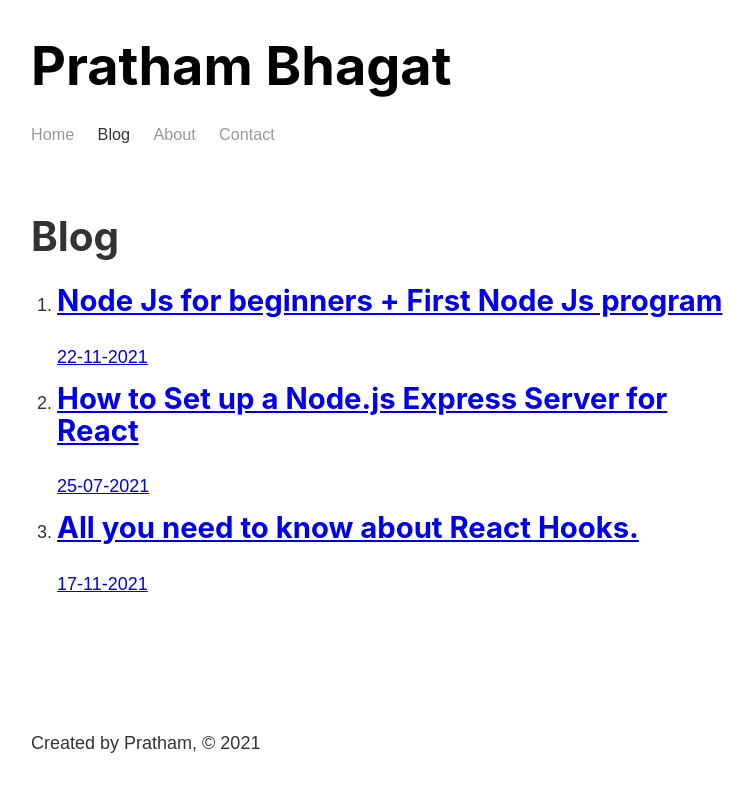
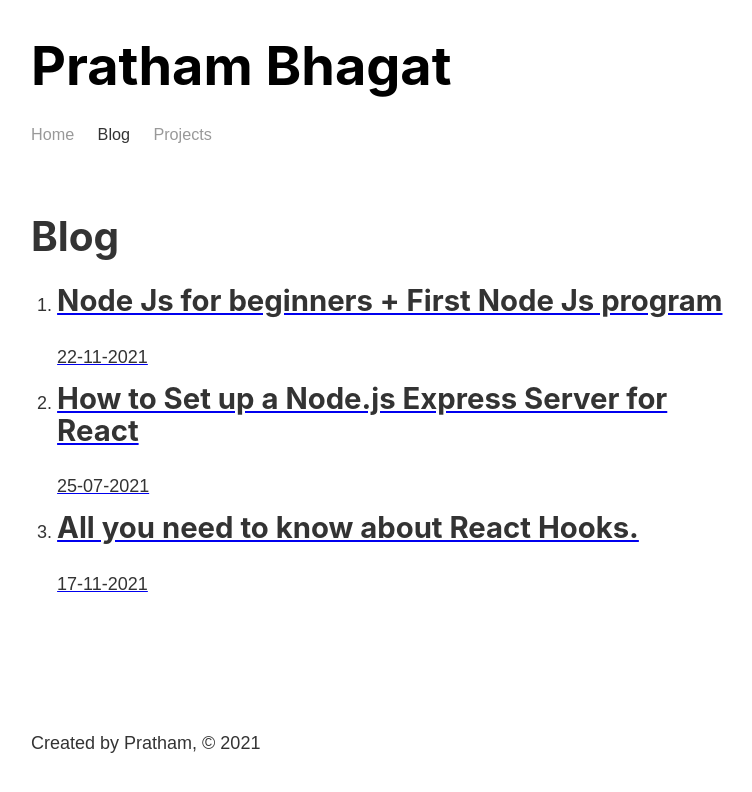
Before and after one commit to bhagatpratham/Portfolio-1, a Gatsby site: page /blog in a window 1280 px wide. Shown: the whole page, without its empty margins (252-1004 px from the left). Built offline with nearby package versions, Linux system fonts and the light colour scheme; Gatsby itself is replaced by a stand-in of ours.

Commit message:
add projects route

```diff
--- a/public/page-data/dev-404-page/page-data.json
+++ b/public/page-data/dev-404-page/page-data.json
@@ -1 +1 @@
-{"componentChunkName":"component---cache-dev-404-page-js","path":"/dev-404-page/","result":{"data":{"allSiteFunction":{"nodes":[{"functionRoute":"FAKE"}]},"allSitePage":{"nodes":[{"path":"/blog/gatsby"},{"path":"/blog/react"},{"path":"/about/"},{"path":"/blog/"},{"path":"/contact/"},{"path":"/"},{"path":"/blog/Nodejs"}]}},"pageContext":{}},"staticQueryHashes":[]}
+{"componentChunkName":"component---cache-dev-404-page-js","path":"/dev-404-page/","result":{"data":{"allSiteFunction":{"nodes":[{"functionRoute":"FAKE"}]},"allSitePage":{"nodes":[{"path":"/blog/react"},{"path":"/blog/Nodejs"},{"path":"/blog/gatsby"},{"path":"/about/"},{"path":"/blog/"},{"path":"/contact/"},{"path":"/"},{"path":"/projects/"}]}},"pageContext":{}},"staticQueryHashes":[]}
--- /dev/null
+++ b/public/page-data/projects/page-data.json
@@ -0,0 +1 @@
+{"componentChunkName":"component---src-pages-projects-js","path":"/projects/","result":{"pageContext":{}},"staticQueryHashes":["3159585216","440568431"]}
--- a/src/components/navigation.js
+++ b/src/components/navigation.js
@@ -1,6 +1,6 @@
-import { Link, graphql, useStaticQuery } from "gatsby"
-import React from "react"
-import * as navigationStyles from "./navigation.module.scss"
+import { Link, graphql, useStaticQuery } from "gatsby";
+import React from "react";
+import * as navigationStyles from "./navigation.module.scss";
 
 const Navigation = () => {
   const data = useStaticQuery(graphql`
@@ -11,7 +11,7 @@ const Navigation = () => {
         }
       }
     }
-  `)
+  `);
 
   return (
     <header className={navigationStyles.header}>
@@ -48,12 +48,12 @@ const Navigation = () => {
             <Link
               className={navigationStyles.navItem}
               activeClassName={navigationStyles.activeNavItem}
-              to="/about"
+              to="/projects"
             >
-              About
+              Projects
             </Link>
           </li>
-          <li>
+          {/*    <li>
             <Link
               className={navigationStyles.navItem}
               activeClassName={navigationStyles.activeNavItem}
@@ -61,11 +61,11 @@ const Navigation = () => {
             >
               Contact
             </Link>
-          </li>
+      </li>   */}
         </ul>
       </nav>
     </header>
-  )
-}
+  );
+};
 
-export default Navigation
+export default Navigation;
--- a/src/pages/blog.js
+++ b/src/pages/blog.js
@@ -1,6 +1,7 @@
 import { graphql, Link, useStaticQuery } from "gatsby";
 import React from "react";
 import Layout from "../components/layout";
+import * as BlogStyles from "../styles/blog.module.scss";
 
 const Blog = () => {
   const data = useStaticQuery(graphql`
@@ -29,10 +30,14 @@ const Blog = () => {
         <ol>
           {data.allMarkdownRemark.edges.map((edge) => {
             return (
-              <li key={edge.node.id}>
+              <li className={BlogStyles.link} key={edge.node.id}>
                 <Link to={`/blog/${edge.node.fields.slug}`}>
-                  <h2>{edge.node.frontmatter.title}</h2>
-                  <p>{edge.node.frontmatter.date}</p>
+                  <h2 className={BlogStyles.link}>
+                    {edge.node.frontmatter.title}
+                  </h2>
+                  <p className={BlogStyles.link}>
+                    {edge.node.frontmatter.date}
+                  </p>
                 </Link>
               </li>
             );
--- /dev/null
+++ b/src/styles/blog.module.scss
@@ -0,0 +1,4 @@
+.link {
+  text-decoration: none;
+  color: rgba(0, 0, 0, 0.8);
+}
```
Also changed, not shown: src/pages/projects.js (added, +20 -0 lines).
